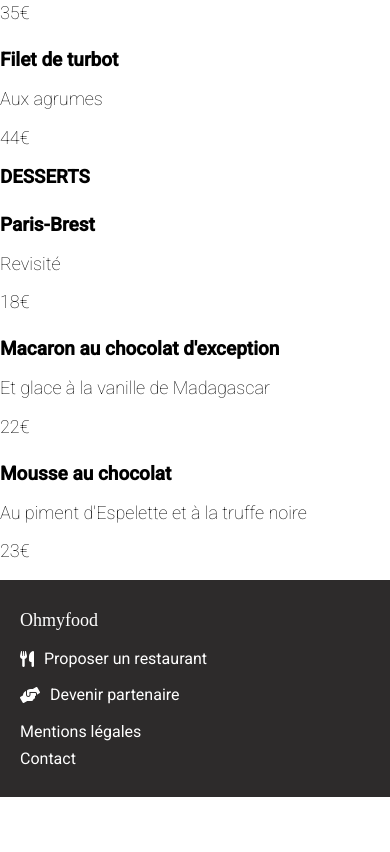
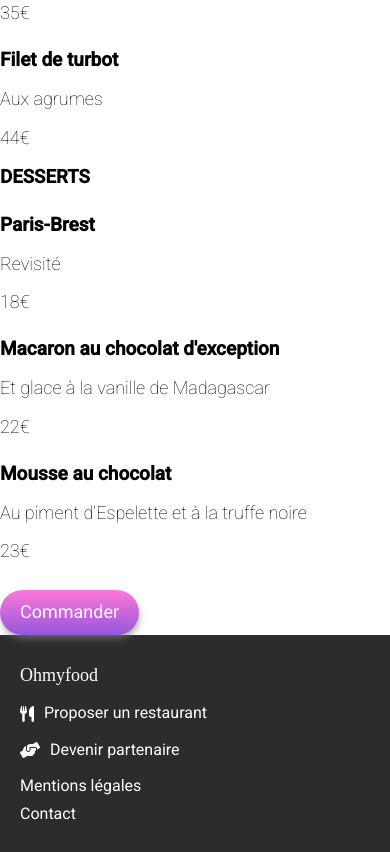
Before and after one commit to sabbendra/PROJET-3-Ohmyfood, a plain HTML site: page card1.html in a window 390 px wide. Shown: the part 1060-1912 px from the top of the page. Before the commit the page ends 1857 px from the top, so only its background shows below. Drawn offline with Linux system fonts and the light colour scheme; a web font is replaced by a local one.

Commit message:
création du bouton "commander" en html et css

```diff
--- a/card1.html
+++ b/card1.html
@@ -104,7 +104,8 @@
             </section>
         </div>
 
-        <div class="button">
+        <div>
+            <button class="buttonsecondsection">Commander</button>
         </div>
 
     </main>
--- a/css/stylecard.css
+++ b/css/stylecard.css
@@ -54,6 +54,25 @@ header {
     object-fit: cover;
 }
 
+/* Partie bouton "commander" */
+
+.buttonsecondsection {
+    background-image:linear-gradient(#ff79da,#9356DC);
+    padding: 12px 20px;
+    margin-top: 10px;
+    border: none;
+    color: white;
+    font-size: 18px;
+    border-radius: 30px;
+    box-shadow: 1px 5px 10px -3px #787878;
+    cursor: pointer;
+    transition: transform 200ms;
+}
+
+.buttonsecondsection:hover {
+    transform: scale(1.03);
+}
+
 /* Partie footer */
 
 .footer {
```
